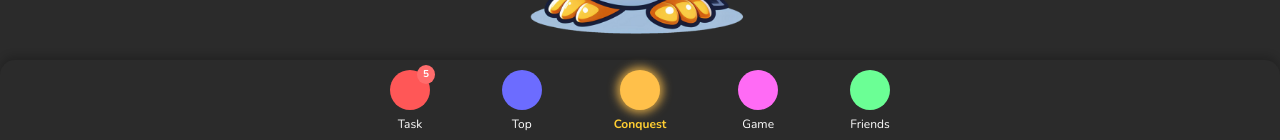
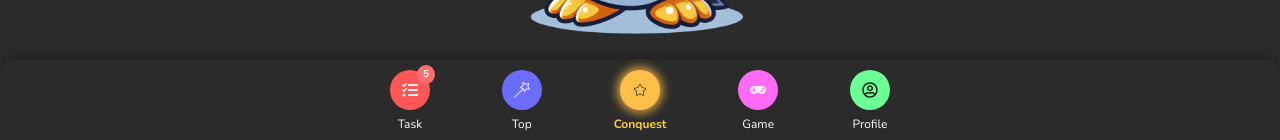
Before and after one commit to TEE2DWHY/quest-vista, a React (Vite) app: page /dashboard in a window 1280 px wide. Shown: the part 657-797 px from the top of the page. Built offline with nearby package versions, Linux system fonts and the light colour scheme.

Commit message:
updated the styling of the homepage

```diff
--- a/src/assets/styles/home.css
+++ b/src/assets/styles/home.css
@@ -5,7 +5,7 @@
   align-items: center;
   justify-content: center;
   width: 100%;
-  padding: 20px;
+  padding-top: 20px;
   background-color: #2b2b2b;
 }
 
--- a/src/index.css
+++ b/src/index.css
@@ -20,4 +20,5 @@ a {
 
 body {
   margin: 0;
+  overflow-x: hidden;
 }
--- a/src/pages/Dashboard/components/Footer.jsx
+++ b/src/pages/Dashboard/components/Footer.jsx
@@ -1,4 +1,9 @@
 import "../../../assets/styles/footer.css";
+import { FaRegUserCircle } from "react-icons/fa";
+import { FaGamepad } from "react-icons/fa";
+import { CiStar } from "react-icons/ci";
+import { SlMagicWand } from "react-icons/sl";
+import { FaTasks } from "react-icons/fa";
 
 const Footer = () => {
   return (
@@ -6,25 +11,34 @@ const Footer = () => {
       <div className="footer-menu">
         <div className="menu-item">
           <div className="icon task-icon">
+            <FaTasks />
             <span className="badge">5</span>
           </div>
           <span className="menu-label">Task</span>
         </div>
         <div className="menu-item">
-          <div className="icon top-icon"></div>
+          <div className="icon top-icon">
+            <SlMagicWand />
+          </div>
           <span className="menu-label">Top</span>
         </div>
         <div className="menu-item">
-          <div className="icon hed-hog-icon"></div>
+          <div className="icon hed-hog-icon">
+            <CiStar color="#1b1b1b" />
+          </div>
           <span className="menu-label active">Conquest</span>
         </div>
         <div className="menu-item">
-          <div className="icon game-icon"></div>
+          <div className="icon game-icon">
+            <FaGamepad />
+          </div>
           <span className="menu-label">Game</span>
         </div>
         <div className="menu-item">
-          <div className="icon friends-icon"></div>
-          <span className="menu-label">Friends</span>
+          <div className="icon friends-icon">
+            <FaRegUserCircle color="#1b1b1b" />
+          </div>
+          <span className="menu-label">Profile</span>
         </div>
       </div>
     </div>
```
